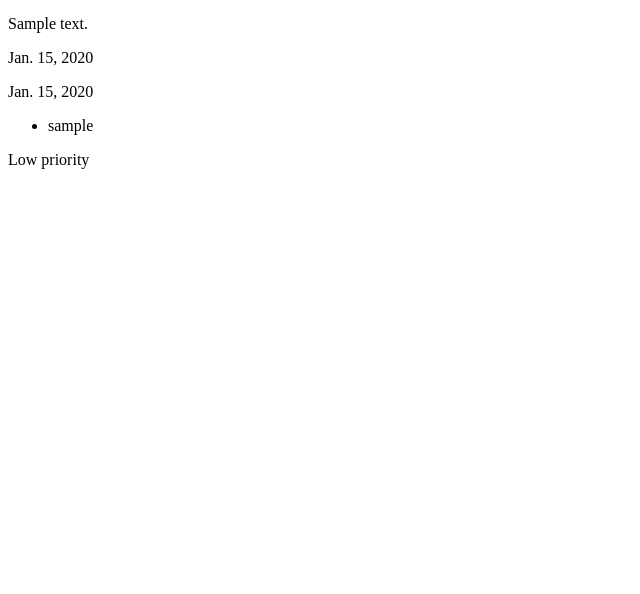
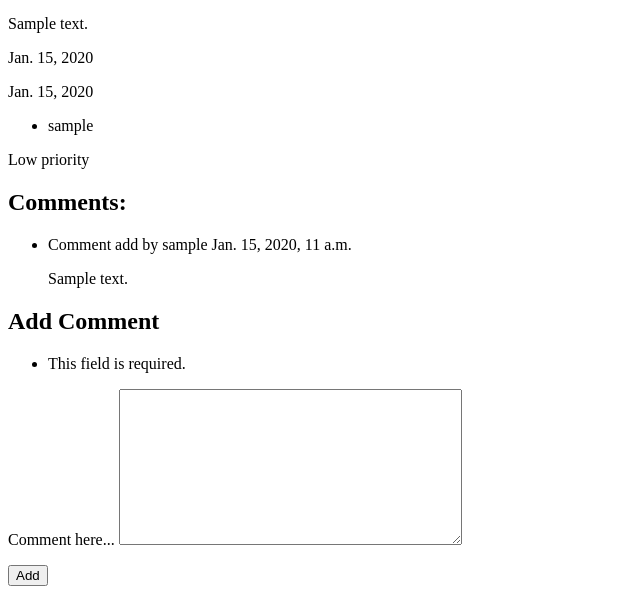
Before and after one commit to Seferp/task_manager, a Django app: a page that uses manager/task_manager/templates/task_manager/task_detail.html in a window 1280 px wide. Shown: the part 258-852 px from the top of the page, without its empty margins (0-640 px from the left). Before the commit the page ends 427 px from the top, so only its background shows below. Run offline with Django 5.2, Linux system fonts and the light colour scheme; a user stored in the database is signed in; tables that the repository leaves empty hold one stand-in row (values such as "Sample post").

Commit message:
Added: *form to add new comments to task *list of all comments to spicific task Updated timezone in settings.py

```diff
--- a/manager/manager/settings.py
+++ b/manager/manager/settings.py
@@ -116,7 +116,7 @@ AUTH_PASSWORD_VALIDATORS = [
 
 LANGUAGE_CODE = 'en-us'
 
-TIME_ZONE = 'UTC'
+TIME_ZONE = 'Europe/Warsaw'
 
 USE_I18N = True
 
--- a/manager/task_manager/templates/task_manager/task_detail.html
+++ b/manager/task_manager/templates/task_manager/task_detail.html
@@ -24,5 +24,28 @@
         {% endif %}
         <p> {{ task.priority }}</p>
     </div>
+    <div id="comments">
+        <h2>Comments:</h2>
+        <ul>
+            {% for comment in comments %}
+                <li>
+                    <p class="info">
+                        Comment add by {{ comment.user }}
+                        {{ comment.created }}
+                    </p>
+                    {{ comment.content|linebreaks }}
+                </li>
+            {% endfor %}
+        </ul>
+    </div>
+    <div id="new_coment">
+        <h2>Add Comment</h2>
+
+         <form method="post" action="{% url 'task_detail' task.title task.id %}">
+            {% csrf_token %}
+            {{ form.as_p }}
+            <button type="submit">Add</button>
+        </form>
+    </div>
 {% endif %}
 {% endblock %}
--- a/manager/task_manager/urls.py
+++ b/manager/task_manager/urls.py
@@ -11,5 +11,6 @@ urlpatterns = [
     path('logout/', views.logout_view, name='logout'),
     path('create-task/', views.create_task, name='create_task'),
     path('task/<str:task_title>-<int:task_id>/', views.task_detail, name='task_detail'),
-    path('task-update/<int:pk>/', views.TaskUpdate.as_view(template_name='task_manager/task_update.html'), name='task_update'),
+    path('task-update/<int:pk>/', views.TaskUpdate.as_view(template_name='task_manager/task_update.html'),
+         name='task_update'),
 ]
--- a/manager/task_manager/views.py
+++ b/manager/task_manager/views.py
@@ -81,11 +81,23 @@ def task_detail(request, task_title, task_id):
     task = get_object_or_404(Task, title=task_title, id=task_id)
     if task.user != request.user and request.user not in task.connected_users.all():
         raise PermissionDenied
+
     connected_users = task.connected_users.all()
-    form = CommentForm()
+    form = CommentForm(request.POST)
+    comments = task.comments.all()
+
+    if request.method == 'POST':
+        if form.is_valid():
+            comment = form.save(commit=False)
+            comment.task = task
+            comment.user = request.user
+            comment.save()
+            return redirect('task_detail',task_title=task.title, task_id=task.id)
 
     return render(request, 'task_manager/task_detail.html', {'task': task,
                                                              'form': form,
+                                                             'comment': None,
+                                                             'comments': comments,
                                                              'connected_users': connected_users})
 
 class TaskUpdate(UpdateView):
@@ -96,18 +108,3 @@ class TaskUpdate(UpdateView):
     def get_success_url(self):
         task = self.object
         return reverse_lazy('task_detail', kwargs={'task_title': task.title, 'task_id': task.id})
-
-
-# @require_POST
-# def task_comment(request, task_id):
-#     task = get_object_or_404(Task, id=task_id)
-#     comment = None
-#     form = CommentForm(data=request.POST)
-#     if form.is_valid():
-#         comment = form.save(commit=False)
-#         comment.task = task
-#         comment.save()
-#     return render(request, 'task_manager/task_list.html', {'task':task,
-#                                                            'from': form,
-#                                                            'comment': comment})
-#
```
